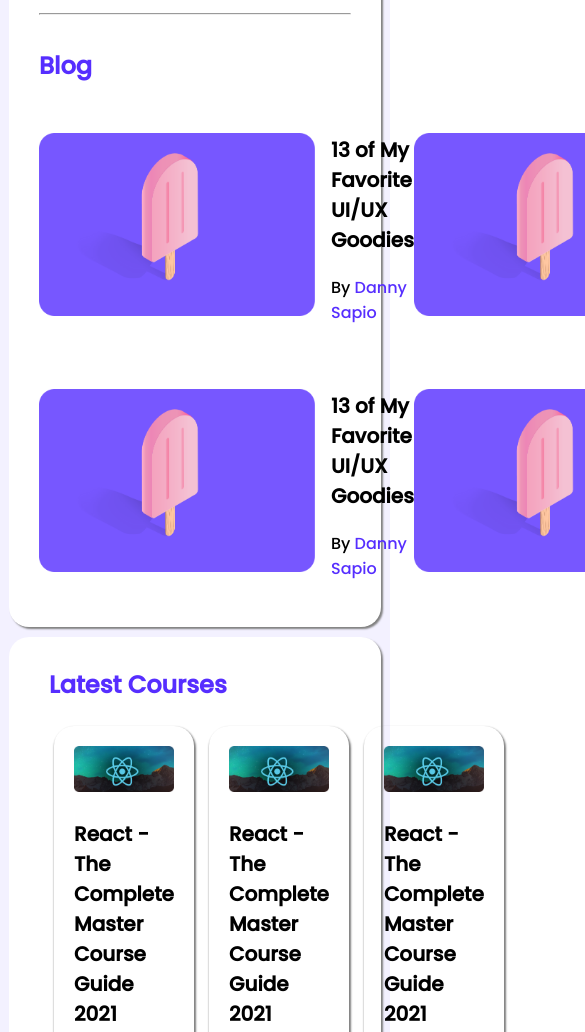
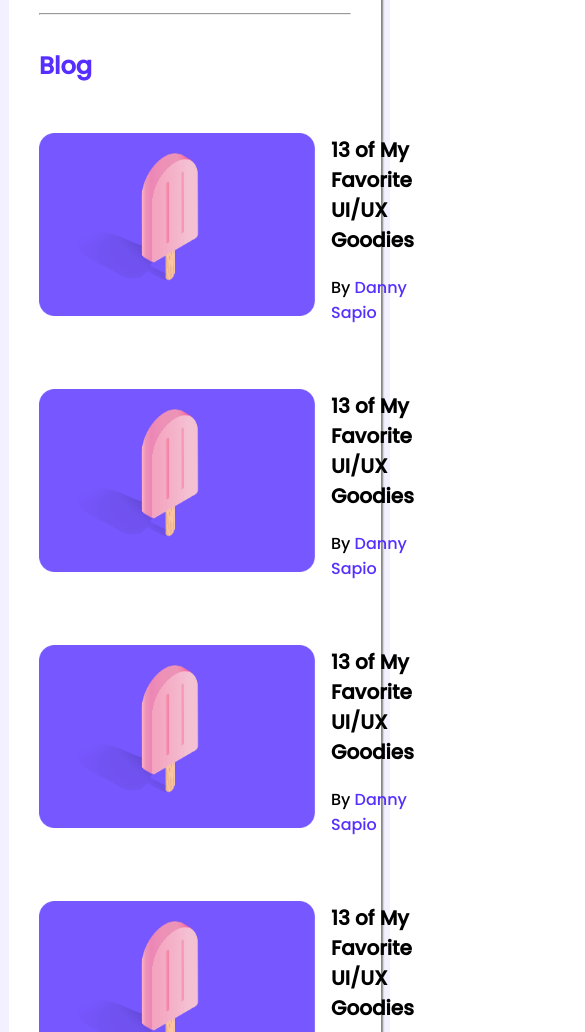
Before and after one commit to Toriqul202/landing-page, a plain HTML site: page index.html in a window 390 px wide. Shown: the part 872-1904 px from the top of the page, 585 px wide, since content can reach past the window. Drawn offline with Linux system fonts and the light colour scheme.

Commit message:
responsive

```diff
--- a/style.css
+++ b/style.css
@@ -183,10 +183,11 @@ hr{
   main{
     width: 100%;
   }
-  .players{
+  .players,.blogs,.courses{
     display: grid;
     grid-template-columns: repeat(1,1fr);
     grid-row-gap:30px;
     margin-bottom: 16px;
   }
+
 }
```
